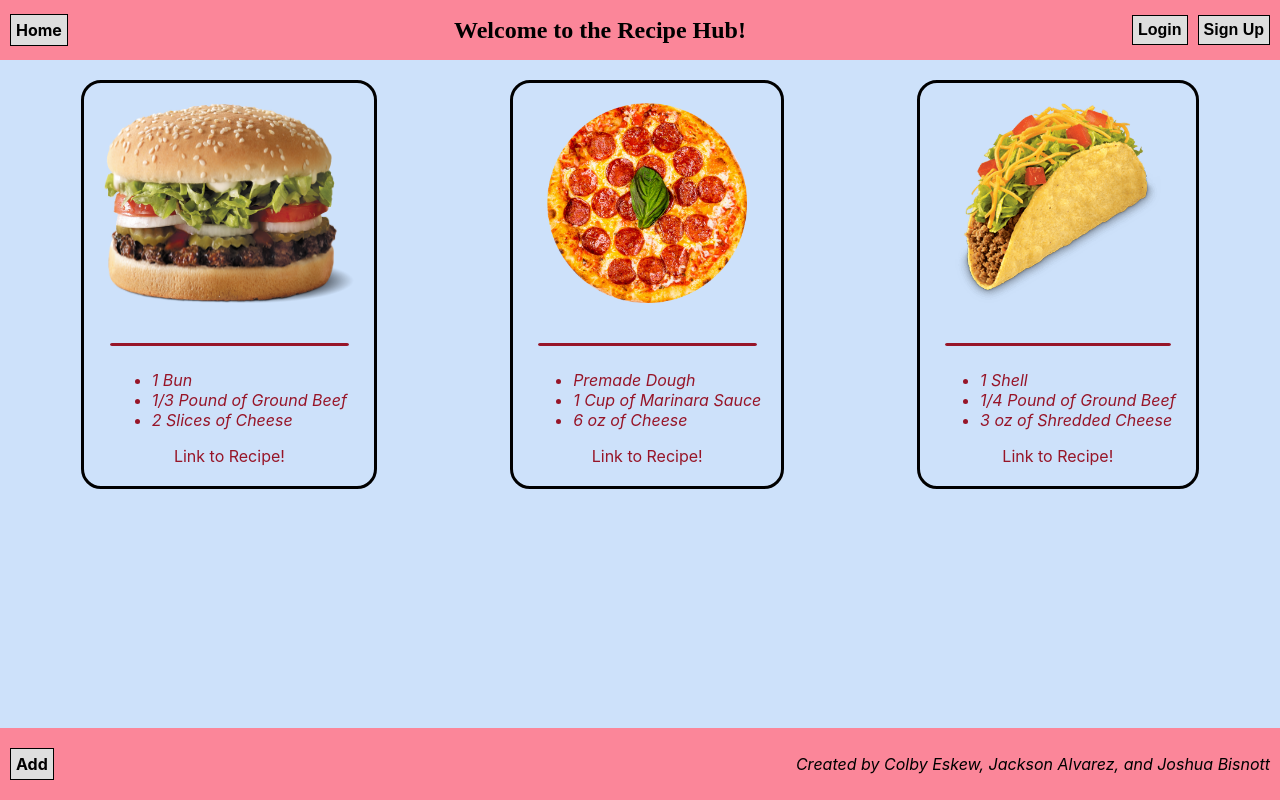
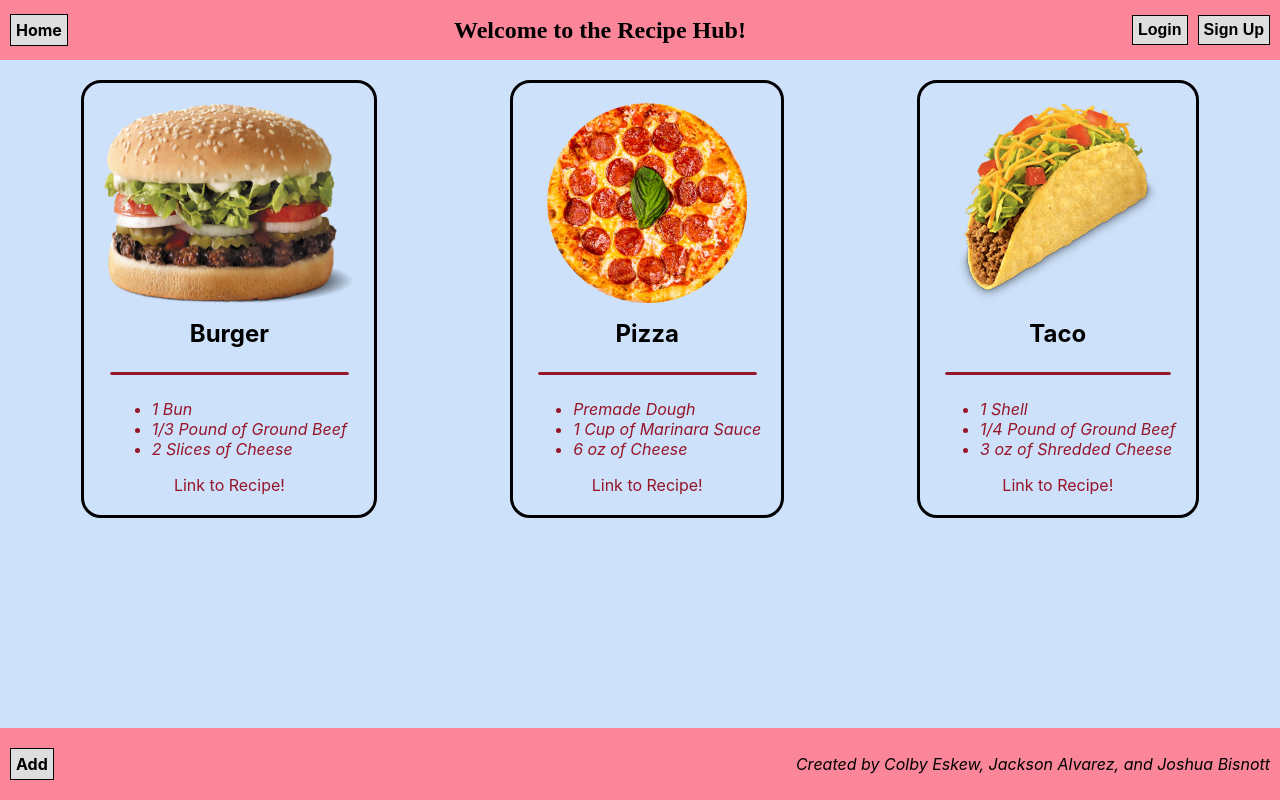
Before and after one commit to jacksonalvarez12/CSCI4300-TermProject, a React (Create React App) app in the folder react-app/: page / in a window 1280 px wide. Built offline with nearby package versions, Linux system fonts and the light colour scheme.

Commit message:
replaced "title" with "name" for cards

```diff
--- a/react-app/src/BodyComponent/Body.js
+++ b/react-app/src/BodyComponent/Body.js
@@ -17,7 +17,7 @@ class Body extends React.Component {
     this.cards = this.fakeFoodInfo.getCards();
 
     let cardsHTML = this.cards.map((card) =>
-      <Card auth={this.state.auth} src={card.img} title={card.title} ingredients={card.ingredients} link={card.link}/>
+      <Card auth={this.state.auth} src={card.img} name={card.name} ingredients={card.ingredients} link={card.link}/>
     );
 
     return (<div className="body">
--- a/react-app/src/CardComponent/Card.js
+++ b/react-app/src/CardComponent/Card.js
@@ -8,7 +8,7 @@ class Card extends React.Component {
     this.state = {
       auth: this.props.auth,
       src: this.props.src,
-      title: this.props.title,
+      name: this.props.name,
       ingredients: this.props.ingredients,
       link: this.props.link
     }
@@ -22,8 +22,8 @@ class Card extends React.Component {
 
     return (
         <div className='card'>
-        <img src={this.state.src} alt={this.state.title}/>
-        <h1>{this.state.title}</h1>
+        <img src={this.state.src} alt={this.state.name}/>
+        <h1>{this.state.name}</h1>
         <hr style={{
           color: "#971528",
           backgroundColor: "#971528",
```
